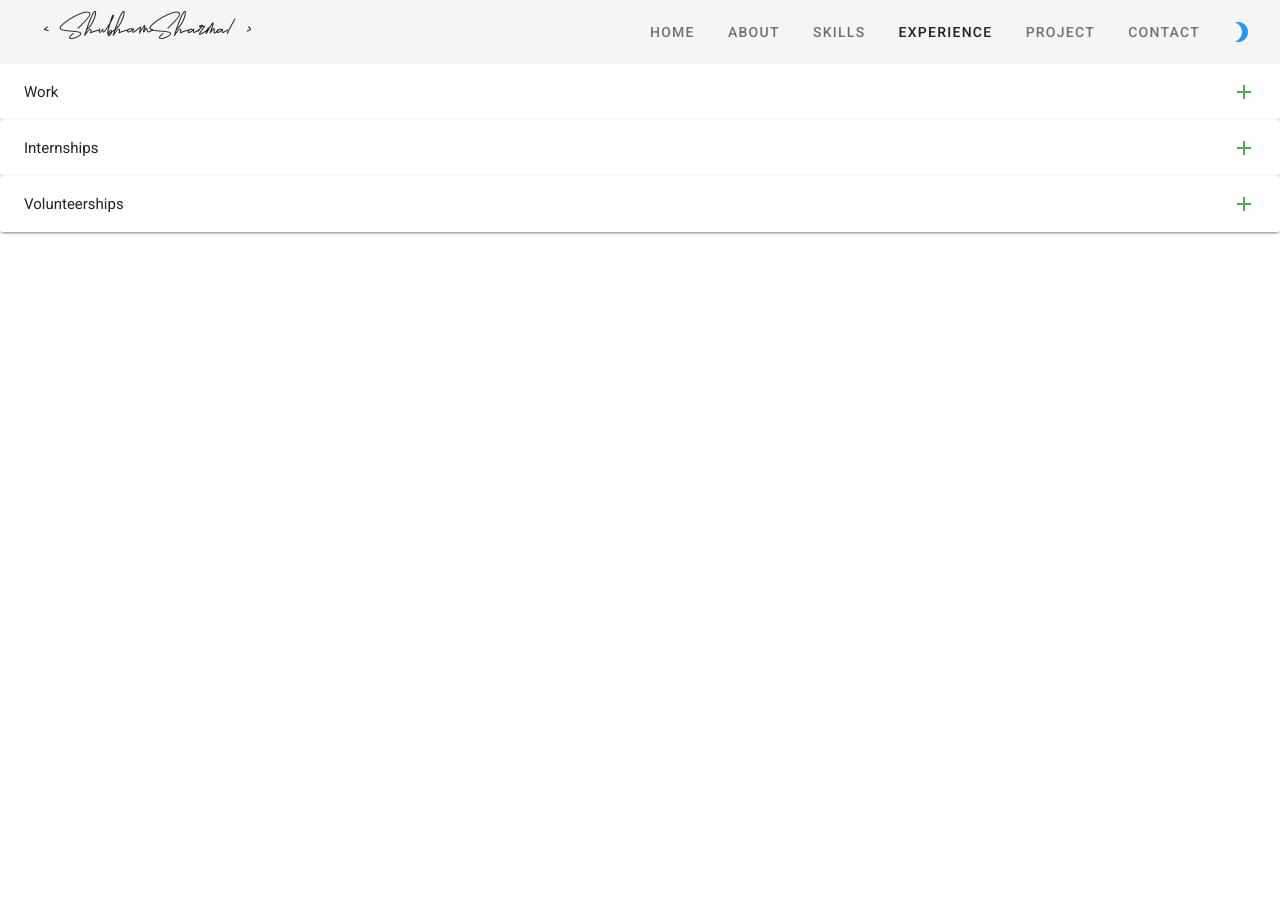
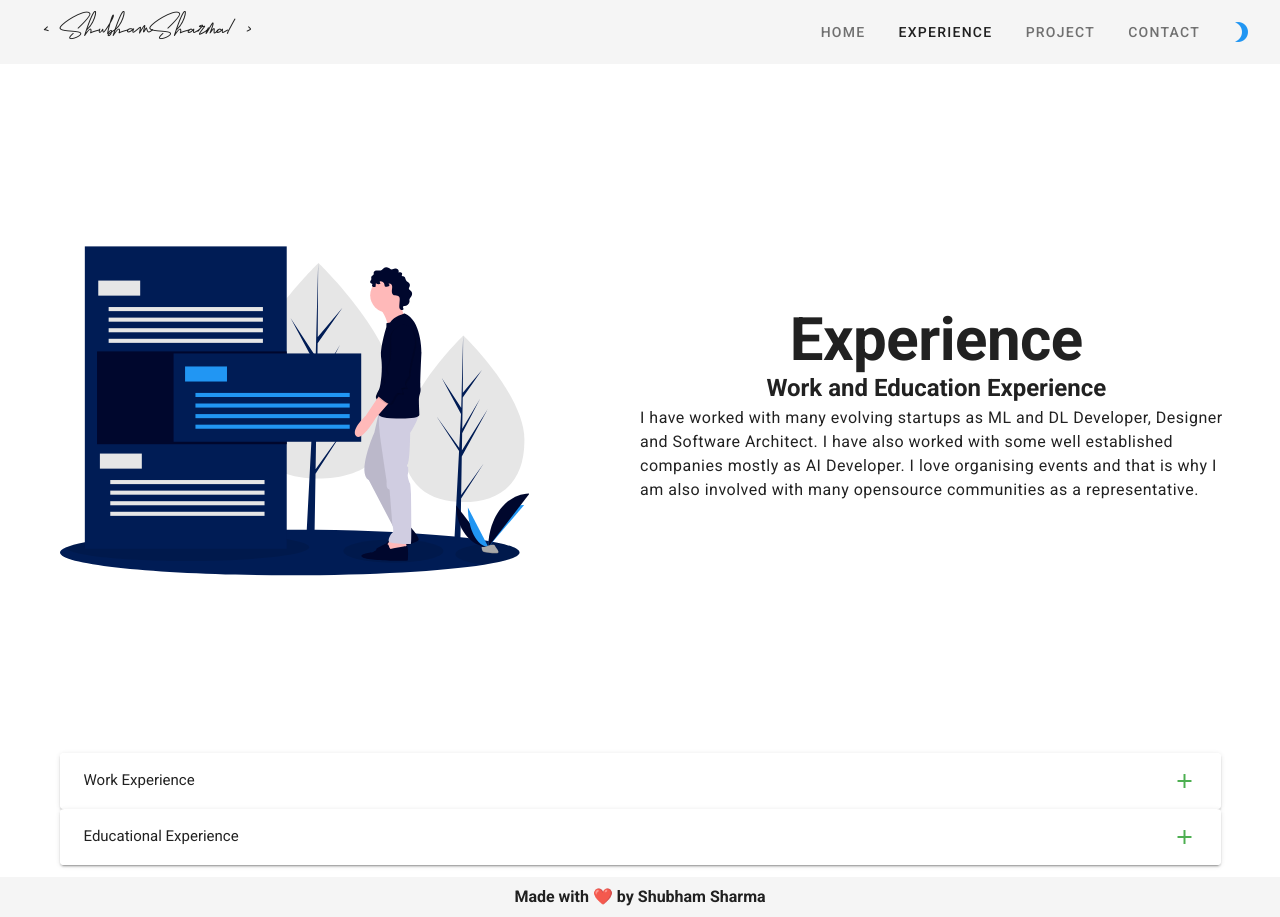
Before and after one commit to shubhamsharma11/vue-portfolio, a Vue app: page /experience in a window 1280 px wide. Before the commit the page ends 800 px from the top, so only its background shows below. Built offline with nearby package versions, Linux system fonts and the light colour scheme.

Commit message:
Added footer and experience sections

```diff
--- a/src/App.vue
+++ b/src/App.vue
@@ -21,6 +21,7 @@
           </v-btn>
         </v-fab-transition>
       </v-main>
+      <app-footer />
     </v-app>
   </v-theme-provider>
 </template>
@@ -28,6 +29,7 @@
 <script>
 import SplashScreen from "./components/SplashScreen";
 import AppBar from "./components/AppBar";
+import AppFooter from "./components/AppFooter.vue";
 
 export default {
   name: 'App',
@@ -35,6 +37,7 @@ export default {
   components: {
     SplashScreen,
     AppBar,
+    AppFooter,
   },
 
   data: () => ({
--- a/src/components/AboutMe.vue
+++ b/src/components/AboutMe.vue
@@ -23,7 +23,8 @@
         />
       </v-col>
       <v-col
-        md="7"
+        md="6"
+        offset-md="1"
         cols="12"
       >
         <p class="text-body-1 font-weight-bold">
--- a/src/components/AppBar.vue
+++ b/src/components/AppBar.vue
@@ -19,17 +19,6 @@
 
       <template v-for="(item, i) in menuItems">
         <v-btn
-          v-if="item.scroll === 'true'"
-          :key="i"
-          text
-          plain
-          @click="scrollToElement(item.to)"
-          class="d-none d-md-flex"
-        >
-          {{ item.title }}
-        </v-btn>
-        <v-btn
-          v-else
           :key="i"
           text
           plain
@@ -75,22 +64,9 @@
         nav
         dense
       >
-
-
         <v-list-item-group>
           <v-list-item v-for="(item, index) in menuItems" :key="index">
             <v-btn
-              v-if="item.scroll == 'true'"
-              :key="index"
-              text
-              plain
-              block
-              @click="scrollToElement(item.to)"
-            >
-              {{ item.title }}
-            </v-btn>
-            <v-btn
-              v-else
               :key="index"
               text
               plain
@@ -124,16 +100,6 @@ export default {
           scroll: 'false',
         },
         {
-          title: 'About',
-          to: 'about',
-          scroll: 'true',
-        },
-        {
-          title: 'Skills',
-          to: 'skills',
-          scroll: 'true',
-        },
-        {
           title: 'Experience',
           to: '/experience',
           scroll: 'false',
@@ -155,14 +121,6 @@ export default {
     darkMode() {
       this.$vuetify.theme.dark = !this.$vuetify.theme.dark;
     },
-
-    scrollToElement(el) {
-      const element = document.getElementById(el);
-
-      if (element) {
-        element.scrollIntoView({ behavior: "smooth" });
-      }
-    },
   }
 };
 </script>
--- /dev/null
+++ b/src/components/AppFooter.vue
@@ -0,0 +1,17 @@
+<template>
+  <v-footer
+    padless
+  >
+    <v-row
+      justify="center"
+      no-gutters
+    >
+      <v-col
+        class="text-center pa-2"
+        cols="12"
+      >
+        <strong>Made with ❤️ by Shubham Sharma</strong>
+      </v-col>
+    </v-row>
+  </v-footer>
+</template>
--- a/src/pages/ExperiencePage.vue
+++ b/src/pages/ExperiencePage.vue
@@ -1,5 +1,50 @@
 <template>
   <div>
+    <v-container>
+      <v-row
+        align="center"
+        justify="center"
+      >
+        <v-col
+          md="5"
+          cols="12"
+        >
+          <AboutMeTask
+            :theme="theme"
+            width="100%"
+          />
+        </v-col>
+        <v-col
+          md="6"
+          offset-md="1"
+          cols="12"
+        >
+          <v-row
+            align="center"
+            justify="center"
+          >
+            <h1 class="text-h2 font-weight-bold">
+              {{ experience.title }}
+            </h1>
+          </v-row>
+          <v-row
+            align="center"
+            justify="center"
+          >
+            <h2>
+              {{ experience.subtitle }}
+            </h2>
+          </v-row>
+          <v-row
+            align="center"
+            justify="center"
+          >
+            <p class="text-body-1 font-weight-regular">
+              {{ experience.description }}
+            </p>
+          </v-row>
+        </v-col>
+      </v-row>
       <v-expansion-panels
         v-for="(expSection, index) in experience.sections"
         :key="index"
@@ -30,19 +75,31 @@
               v-for="(exp, i) in expSection.experiences"
               :key="i"
             >
+              <v-row>
+                <v-col md="4" cols="7">
                   <v-card-title>
                     {{ exp.title }}
                   </v-card-title>
+                </v-col>
+                <v-col md="2" cols="5" offset-md="6" class="pt-4">
+                  <v-card-subtitle>
+                    {{ exp.duration }}
+                  </v-card-subtitle>
+                </v-col>
+              </v-row>
 
+              <v-row class="pa-0">
+                <v-col class="pt-0" md="4" cols="7">
                   <v-card-subtitle>
-              {{ exp.company }}
-              <!-- <div class="d-flex flex-row-reverse text-primary">
-                {{ exp.duration }}
-              </div>
-              <div class="d-flex flex-row-reverse text-primary">
+                    <a :href="exp.company_url" style="text-decoration: none;">{{ exp.company }}</a>
+                  </v-card-subtitle>
+                </v-col>
+                <v-col class="pt-0" md="2" cols="5" offset-md="6">
+                  <v-card-subtitle>
                     {{ exp.location }}
-              </div> -->
                   </v-card-subtitle>
+                </v-col>
+              </v-row>
 
               <v-card-text>
                 {{ exp.description }}
@@ -52,33 +109,23 @@
           </v-expansion-panel-content>
         </v-expansion-panel>
       </v-expansion-panels>
+    </v-container>
   </div>
 </template>
 
 <script>
 import { experience } from "../shared/portfolio";
+import AboutMeTask from "@/svg/AboutMeTask.vue";
+import { chosenTheme } from "@/shared/theme";
 
   export default {
+    components: {
+      AboutMeTask,
+    },
+
     data: () => ({
+      theme: chosenTheme,
       experience: experience,
-      items1: [
-        {
-          color: 'red lighten-2',
-          icon: 'mdi-star',
-        },
-        {
-          color: 'purple darken-1',
-          icon: 'mdi-book-variant',
-        },
-        {
-          color: 'green lighten-1',
-          icon: 'mdi-airballoon',
-        },
-        {
-          color: 'indigo',
-          icon: 'mdi-buffer',
-        },
-      ],
     }),
   }
 </script>
--- a/src/shared/portfolio.js
+++ b/src/shared/portfolio.js
@@ -718,51 +718,40 @@ const certifications = {
 // Experience Page
 const experience = {
   title: "Experience",
-  subtitle: "Work, Internship and Volunteership",
+  subtitle: "Work and Education Experience",
   description:
     "I have worked with many evolving startups as ML and DL Developer, Designer and Software Architect. I have also worked with some well established companies mostly as AI Developer. I love organising events and that is why I am also involved with many opensource communities as a representative.",
   header_image_path: "experience.svg",
   sections: [
     {
-      title: "Work",
+      title: "Work Experience",
       experiences: [
         {
-          title: "Associate AI Engineer",
-          company: "Legato Health Technology",
-          company_url: "https://legatohealthtech.com/",
+          title: "Devops Engineer",
+          company: "Cognizant Solutions",
+          company_url: "https://www.linkedin.com/company/muffito-inc/about/",
+          logo_path: "muffito_logo.png",
+          duration: "July 2021 - Present",
+          location: "Hyderabad, Telangana",
+          description:
+            "I have created complete Android Application for locating Pub, Bar and beverage shops around you. I have also worked on implementation of algorithms for Face Detection, Text extraction from Image. I was involved in a team for creating complete software architecure of mobile and web application as well as admin panel for company.",
+          color: "#9b1578",
+        },
+        {
+          title: "Software Engineer",
+          company: "Innova Solutions (ACS Solutions)",
+          company_url: "https://www.innovasolutions.com/",
           logo_path: "legato_logo.png",
-          duration: "June 2020 - PRESENT",
+          duration: "July 2017 - June 2021",
           location: "Hyderabad, Telangana",
           description:
             "I am working on automating healthcare products. The projects involve automation for process improvements and for significantly enhancing the profits. I am currently working on Cancer Survival and Reoccurence Prediction. Our goal is to make AI system which scales and removes doctor dependency as much as possible.",
           color: "#0879bf",
         },
-        {
-          title: "Android and ML Developer",
-          company: "Muffito Incorporation",
-          company_url: "https://www.linkedin.com/company/muffito-inc/about/",
-          logo_path: "muffito_logo.png",
-          duration: "May 2018 - Oct 2018",
-          location: "Pune, Maharashtra",
-          description:
-            "I have created complete Android Application for locating Pub, Bar and beverage shops around you. I have also worked on implementation of algorithms for Face Detection, Text extraction from Image. I was involved in a team for creating complete software architecure of mobile and web application as well as admin panel for company.",
-          color: "#9b1578",
-        },
-        {
-          title: "Android Developer",
-          company: "FreeCopy Pvt. Ltd.",
-          company_url: "https://www.linkedin.com/company/freecopy/about/",
-          logo_path: "freecopy_logo.png",
-          duration: "Nov 2017 - Dec 2017",
-          location: "Ahmedabad, Gujarat",
-          description:
-            "FreeCopy is the Start up from Indian Institute of Management, Ahmedabad. I have changed the integration of the whole app from Google to Firebase. I learnt the efﬁcient ways of Data communications like Retroﬁt, Eventbus etc. I experienced the real time start up. I learnt the Design thinking of UI on perspective of People.",
-          color: "#fc1f20",
-        },
       ],
     },
     {
-      title: "Internships",
+      title: "Educational Experience",
       experiences: [
         {
           title: "Data Science Research Intern",
@@ -786,67 +775,6 @@ const experience = {
           description:
             "This is financial Solution Company. I have made Supervised Learning model for the company which can perform time series analysis on Stock price data for 32 companies. I have built LSTM Neural Networks Model and trained the data of 32 companies for last 2 years. This model is also used for forecasting.",
           color: "#0071C5",
-        },
-      ],
-    },
-    {
-      title: "Volunteerships",
-      experiences: [
-        {
-          title: "Google Explore ML Facilitator",
-          company: "Google",
-          company_url: "https://about.google/",
-          logo_path: "google_logo.png",
-          duration: "June 2019 - April 2020",
-          location: "Hyderabad, Telangana",
-          description:
-            "Explore Machine Learning (ML) is a Google-sponsored program for university students to get started with Machine Learning. The curriculum offers 3 tracks of ML Content (Beginner, Intermediate, Advanced) and relies on university student facilitators to train other students on campus and to build opensource projects under this program.",
-          color: "#4285F4",
-        },
-        {
-          title: "Microsoft Student Partner",
-          company: "Microsoft",
-          company_url: "https://www.microsoft.com/",
-          logo_path: "microsoft_logo.png",
-          duration: "Aug 2019 - May 2020",
-          location: "Hyderabad, Telangana",
-          description:
-            "Microsoft Student Partner is a program for university students to lead the awareness and use of Cloud especially Azure tools in the development of their projects and startups. Under this program, I have organised hands on workshops and seminars to teach Cloud Computing concepts to students.",
-          color: "#D83B01",
-        },
-        {
-          title: "Mozilla Campus Captain",
-          company: "Mozilla",
-          company_url: "https://www.mozilla.org/",
-          logo_path: "mozilla_logo.png",
-          duration: "Oct 2019 - May 2020",
-          location: "Kurnool, Andhra Pradesh",
-          description:
-            "My responsibility for this program was to create opensource environment in college and in the city. We have organised multiple hackathons on the problems collected by ordinary people from Kurnool city. We have build opensource community of our own college. The community is available at dsc_iiitdmk on github.",
-          color: "#000000",
-        },
-        {
-          title: "Developer Students Club Member",
-          company: "DSC IIITDM Kurnool",
-          company_url:
-            "https://www.linkedin.com/company/developer-students-club-iiitdm-kurnool",
-          logo_path: "dsc_logo.png",
-          duration: "Jan 2018 - May 2020",
-          location: "Kurnool, Andhra Pradesh",
-          description:
-            "We have well established developer club in college which is directly associated with Google Developers. We have developed many interdisciplinary projects under the membership of this club. We have organised workshops and activities on Android Application Development, Flutter and React JS.",
-          color: "#0C9D58",
-        },
-        {
-          title: "Developer Program Member",
-          company: "Github",
-          company_url: "https://github.com/",
-          logo_path: "github_logo.png",
-          duration: "July 2019 - PRESENT",
-          location: "Work From Home",
-          description:
-            "I am actively contributing to many opensource projects. I have contributed to projects of organisations like Tensorflow, Uber, Facebook, Google, Scikit-learn, Kiwix, Sympy, Python, NVLabs, Fossasia, Netrack, Keras etc. These contributions include bug fixes, feature requests and formulating proper documentation for project.",
-          color: "#181717",
         },
       ],
     },
```
Lines whose indentation alone changed are shown as unchanged.
